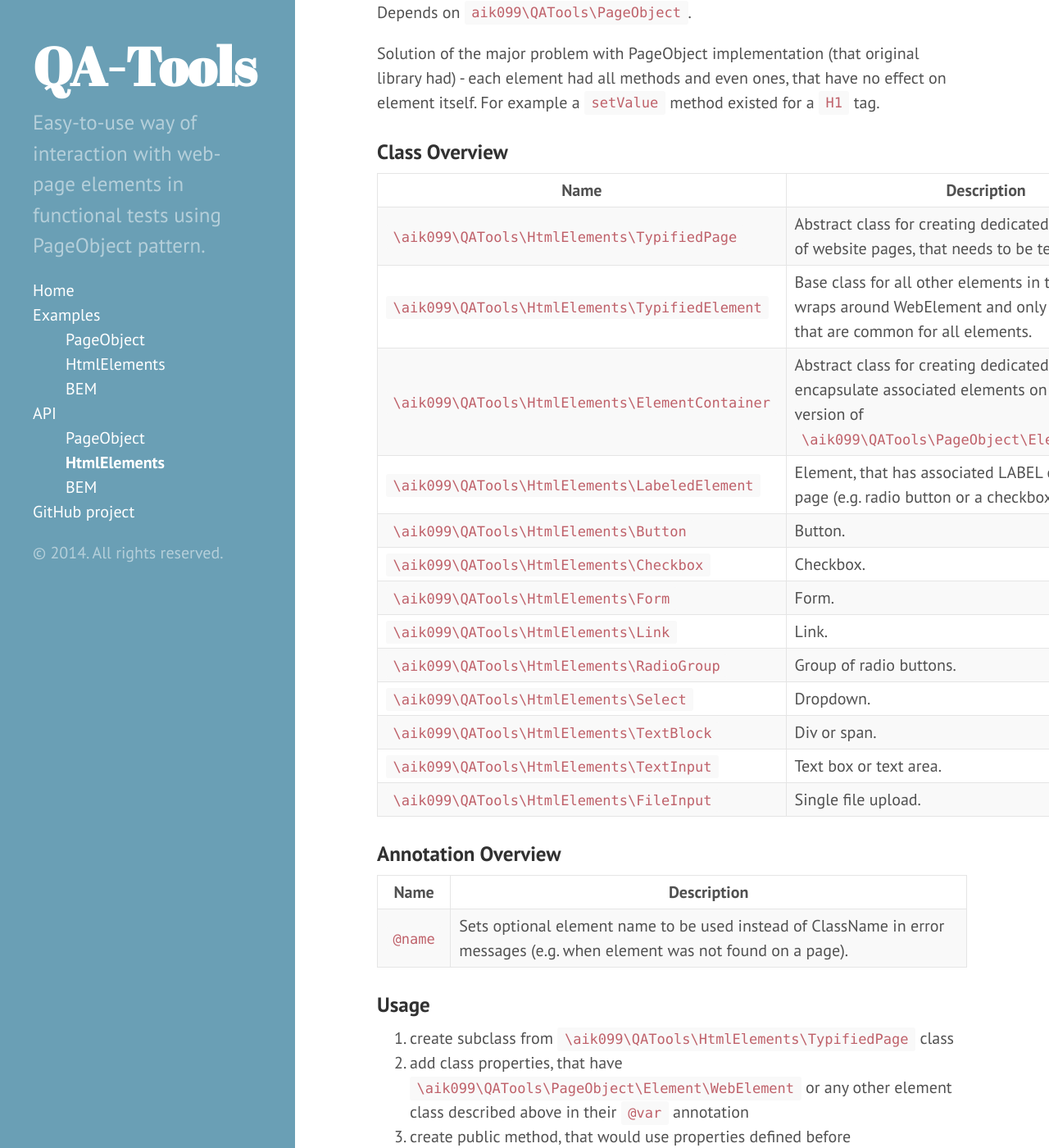
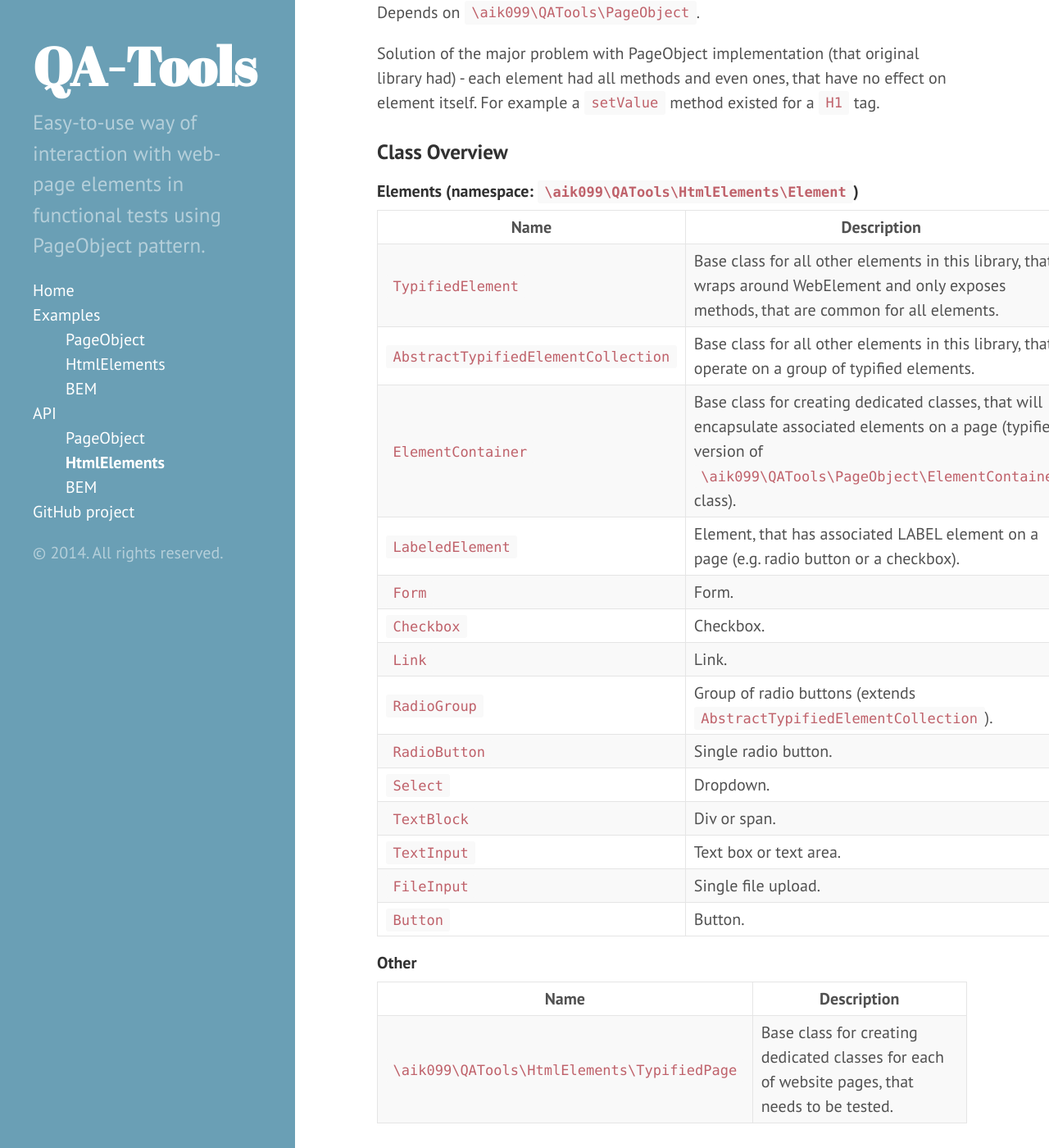
Before and after one commit to qa-tools/qa-tools, a Jekyll site: the page built from api/02-HtmlElements.md, in a window 1280 px wide and 1400 px high, scrolled down 198 px. Shown: the whole window at 82% size. Built offline with Jekyll 4.4.1, drawn with Linux system fonts in a browser that asks for light colours; Markdown is read by kramdown in place of the engine named in the settings; some of the changed text lies outside the part shown.

Commit message:
Documentation improvements
1. adding ElementCollection class to available element class list
2. adding examples of collection using
3. moving out element namespace to table header to make whole table easier to read

```diff
--- a/api/02-HtmlElements.md
+++ b/api/02-HtmlElements.md
@@ -6,27 +6,36 @@ gh-file:    api/02-HtmlElements.md
 ---
 
 ## aik099\QATools\HtmlElements
-Depends on `aik099\QATools\PageObject`.
+Depends on `\aik099\QATools\PageObject`.
 
 Solution of the major problem with PageObject implementation (that original library had) - each element had all methods and even ones, that have no effect on element itself. For example a `setValue` method existed for a `H1` tag.
 
 ### Class Overview
 
+#### Elements (namespace: `\aik099\QATools\HtmlElements\Element`)
+
 | Name | Description |
 | ------------- | ------------- |
-| `\aik099\QATools\HtmlElements\TypifiedPage` | Abstract class for creating dedicated classes for each of website pages, that needs to be tested. |
-| `\aik099\QATools\HtmlElements\TypifiedElement` | Base class for all other elements in this library, that wraps around WebElement and only exposes methods, that are common for all elements. |
-| `\aik099\QATools\HtmlElements\ElementContainer` | Abstract class for creating dedicated classes, that will encapsulate associated elements on a page (typified version of `\aik099\QATools\PageObject\ElementContainer`). |
-| `\aik099\QATools\HtmlElements\LabeledElement` | Element, that has associated LABEL element on a page (e.g. radio button or a checkbox). |
-| `\aik099\QATools\HtmlElements\Button` | Button. |
-| `\aik099\QATools\HtmlElements\Checkbox` | Checkbox. |
-| `\aik099\QATools\HtmlElements\Form` | Form. |
-| `\aik099\QATools\HtmlElements\Link` | Link. |
-| `\aik099\QATools\HtmlElements\RadioGroup` | Group of radio buttons. |
-| `\aik099\QATools\HtmlElements\Select` | Dropdown. |
-| `\aik099\QATools\HtmlElements\TextBlock` | Div or span. |
-| `\aik099\QATools\HtmlElements\TextInput` | Text box or text area. |
-| `\aik099\QATools\HtmlElements\FileInput` | Single file upload. |
+| `TypifiedElement` | Base class for all other elements in this library, that wraps around WebElement and only exposes methods, that are common for all elements. |
+| `AbstractTypifiedElementCollection` | Base class for all other elements in this library, that operate on a group of typified elements. |
+| `ElementContainer` | Base class for creating dedicated classes, that will encapsulate associated elements on a page (typified version of `\aik099\QATools\PageObject\ElementContainer` class). |
+| `LabeledElement` | Element, that has associated LABEL element on a page (e.g. radio button or a checkbox). |
+| `Form` | Form. |
+| `Checkbox` | Checkbox. |
+| `Link` | Link. |
+| `RadioGroup` | Group of radio buttons (extends `AbstractTypifiedElementCollection`). |
+| `RadioButton` | Single radio button. |
+| `Select` | Dropdown. |
+| `TextBlock` | Div or span. |
+| `TextInput` | Text box or text area. |
+| `FileInput` | Single file upload. |
+| `Button` | Button. |
+
+#### Other
+
+| Name | Description |
+| ------------- | ------------- |
+| `\aik099\QATools\HtmlElements\TypifiedPage` | Base class for creating dedicated classes for each of website pages, that needs to be tested. |
 
 ### Annotation Overview
 
@@ -37,7 +46,7 @@ Solution of the major problem with PageObject implementation (that original libr
 ### Usage
 
 1. create subclass from `\aik099\QATools\HtmlElements\TypifiedPage` class
-2. add class properties, that have `\aik099\QATools\PageObject\Element\WebElement` or any other element class described above in their `@var` annotation
+2. add class properties, that have any element class from described above in their `@var` annotation
 3. create public method, that would use properties defined before
 
 [Continue to Examples](/examples/02-HtmlElements)
```
Also changed, not shown: api/01-PageObject.md (+11 -4 lines), api/03-BEM.md (+4 -2 lines), examples/01-PageObject.md (+12 -0 lines), examples/02-HtmlElements.md (+17 -0 lines).
